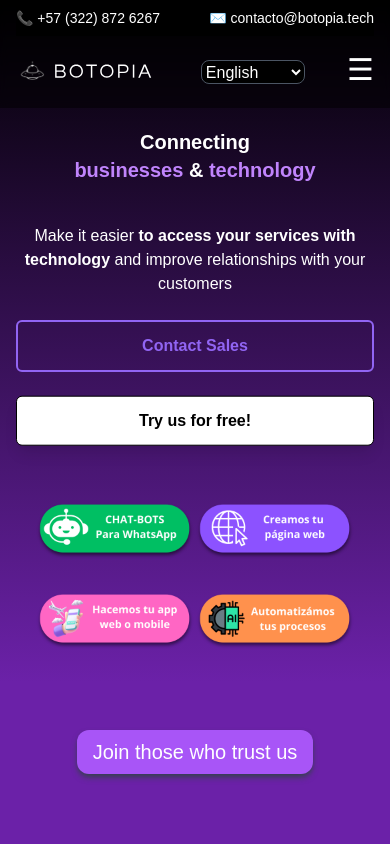
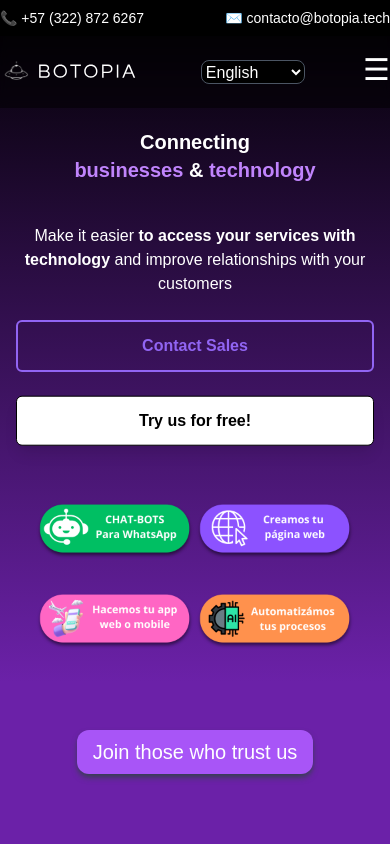
Before and after one commit to Botopia-SAS/Botopia, a Next.js app: page /en in a window 390 px wide. Shown: the top 844 px of the page. Built offline with nearby package versions, Linux system fonts and the light colour scheme.

Commit message:
Se arregla el header

```diff
--- a/components/header.tsx
+++ b/components/header.tsx
@@ -24,7 +24,7 @@ export default function Header() {
   };
 
   return (
-    <header className="fixed top-0 left-0 w-full z-50 bg-black/50 backdrop-blur-sm text-white px-4 md:px-2">
+    <header className="fixed top-0 left-0 w-full z-50 bg-black/50 backdrop-blur-sm text-white  md:px-2">
       <div className="bg-black py-2">
         <div className="container mx-auto flex justify-between items-center text-sm ">
           <div className="text-sm md:text-base">
```
